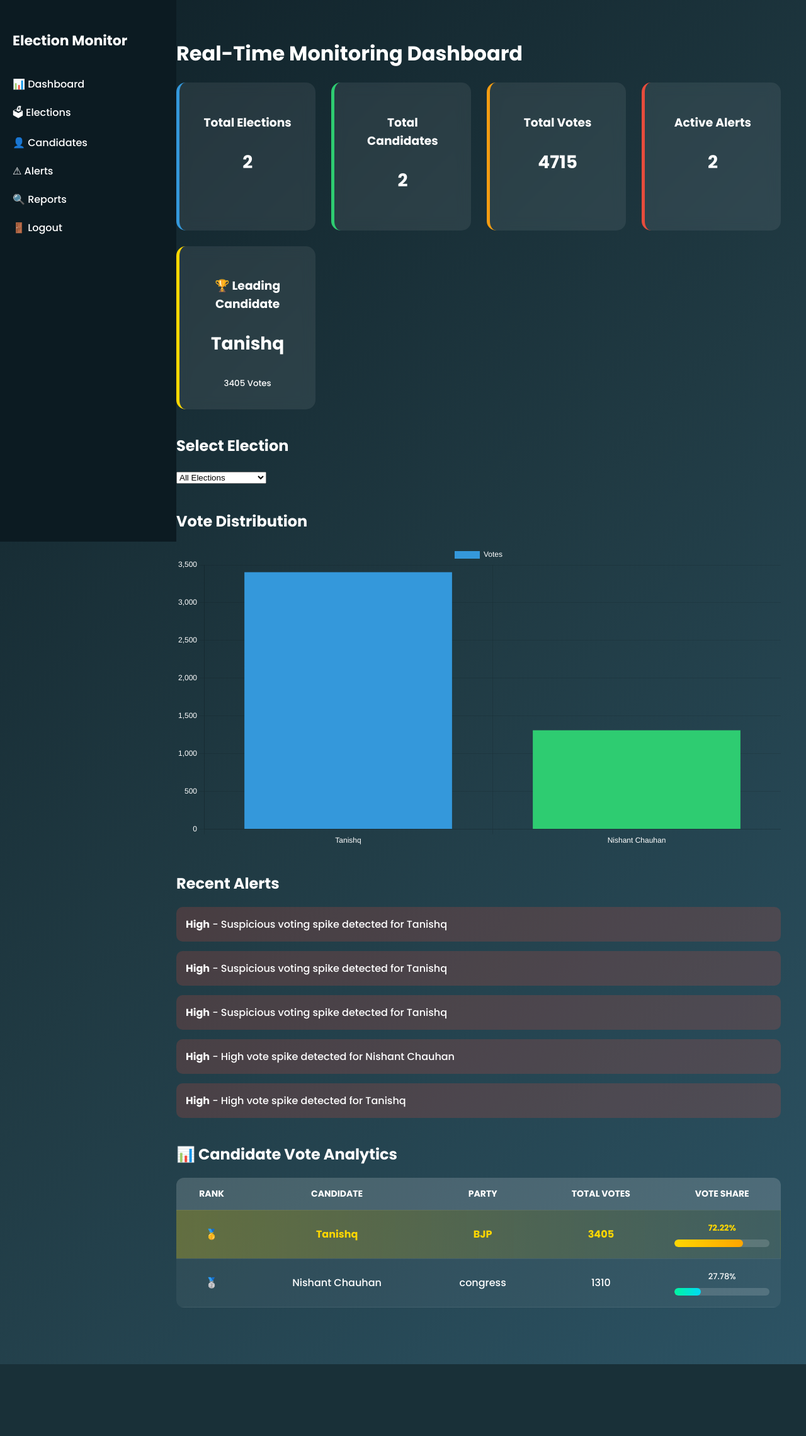
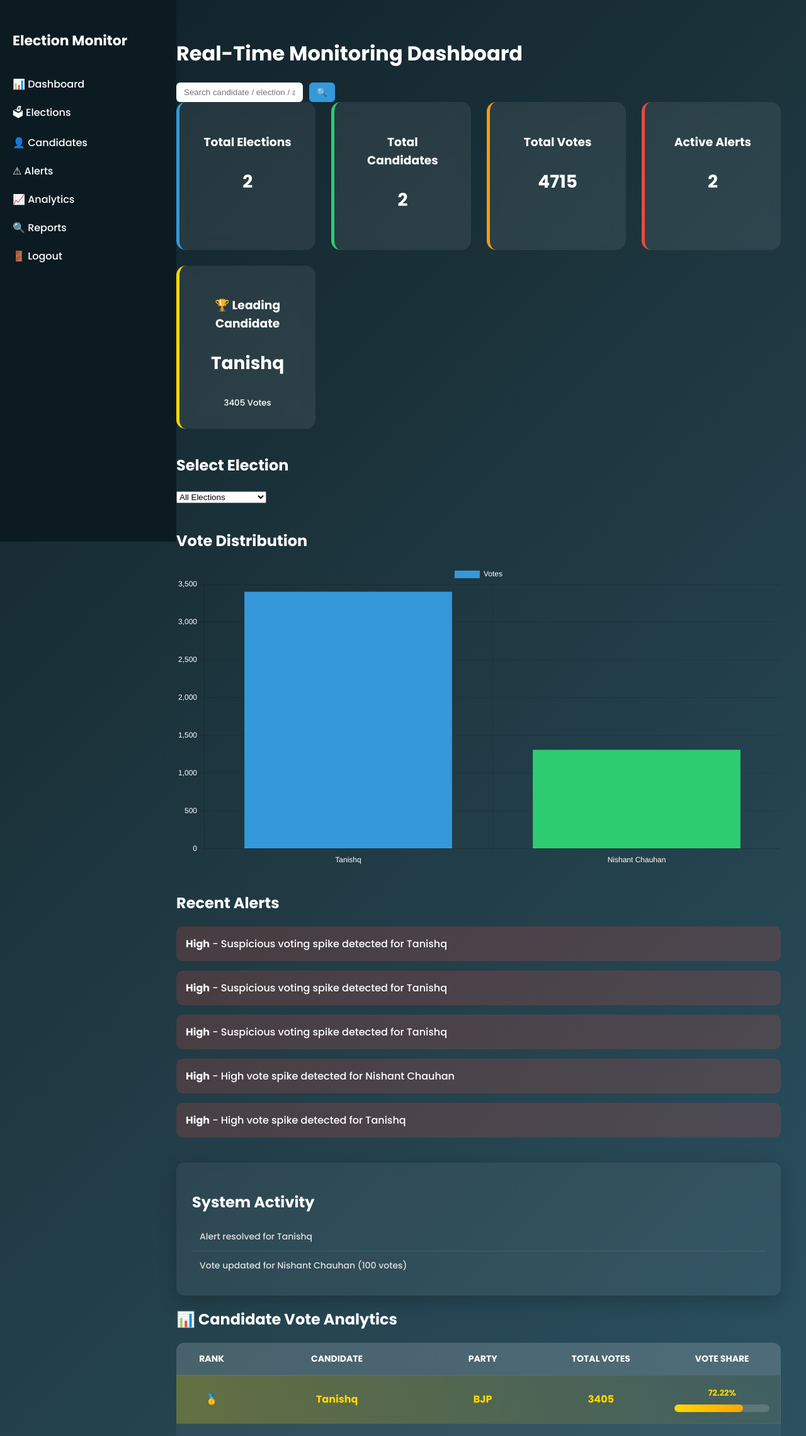
Before and after one commit to Nishant607/Real-time-Election-Data-Monitoring-System, a Django app: page / in a window 1280 px wide. Shown: the top 2280 px of the page at 63% size. Before the commit the page ends 2166 px from the top, so only its background shows below. Run offline with Django 5.2, Linux system fonts and the light colour scheme; a user stored in the database is signed in; data comes from the database, SQL or seed files in the repository; both versions use the stored data as it was after the commit.

Commit message:
Advanced monitoring features added (analytics, activity logs, search, auto chart)

```diff
--- a/core/static/core/css/dashboard.css
+++ b/core/static/core/css/dashboard.css
@@ -253,3 +253,64 @@ body {
 .report-btn:hover{
     background:#d35400;
 }
+
+
+.activity-section {
+
+margin-top: 30px;
+
+background: rgba(255,255,255,0.05);
+
+padding: 25px;
+
+border-radius: 12px;
+
+backdrop-filter: blur(6px);
+
+box-shadow: 0 10px 30px rgba(0,0,0,0.2);
+
+}
+
+
+.activity-section h2{
+color:white;
+margin-bottom:15px;
+}
+
+
+.activity-box {
+
+padding: 12px;
+
+border-bottom: 1px solid rgba(255,255,255,0.1);
+
+font-size: 14px;
+
+color: #e0e0e0;
+
+}
+
+
+.activity-box:last-child{
+border-bottom:none;
+}
+
+.search-box{
+display:flex;
+gap:10px;
+}
+
+.search-box input{
+padding:8px 12px;
+border-radius:6px;
+border:none;
+}
+
+.search-box button{
+padding:8px 12px;
+border:none;
+background:#3498db;
+color:white;
+border-radius:6px;
+cursor:pointer;
+}
--- a/core/templates/dashboard.html
+++ b/core/templates/dashboard.html
@@ -7,7 +7,6 @@
 
 <link rel="stylesheet" href="{% static 'core/css/dashboard.css' %}">
 
-    <!-- Chart.js CDN -->
 <script src="https://cdn.jsdelivr.net/npm/chart.js"></script>
 
 <script defer src="{% static 'core/js/dashboard.js' %}"></script>
@@ -15,27 +14,46 @@
 <link href="https://fonts.googleapis.com/css2?family=Poppins:wght@300;500;700&display=swap" rel="stylesheet">
 </head>
 
+
 <body>
 
 <!-- SIDEBAR -->
 <div class="sidebar">
 <h2>Election Monitor</h2>
+
 <ul>
 <li>📊 Dashboard</li>
 <li>🗳 Elections</li>
 <li>👤 Candidates</li>
 <li><a href="/alerts/">⚠ Alerts</a></li>
+<li><a href="/analytics/">📈 Analytics</a></li>
 <li>🔍 Reports</li>
 <li><a href="/logout/">🚪 Logout</a></li>
 </ul>
+
 </div>
+
+
 
 <!-- MAIN CONTENT -->
 <div class="main">
 
 <div class="topbar">
+
 <h1>Real-Time Monitoring Dashboard</h1>
+
+<!-- 🔍 SEARCH BAR -->
+<form action="/search/" method="get" class="search-box">
+
+<input type="text" name="q" placeholder="Search candidate / election / alert">
+
+<button type="submit">🔍</button>
+
+</form>
+
 </div>
+
+
 
 <!-- STAT CARDS -->
 <div class="cards">
@@ -60,18 +78,23 @@
 <p>{{ alerts }}</p>
 </div>
 
-            <!-- 🏆 LEADING CANDIDATE CARD -->
+
 <div class="card gold">
+
 <h3>🏆 Leading Candidate</h3>
+
 {% if leading_candidate %}
 <p>{{ leading_candidate.candidate__name }}</p>
 <small>{{ leading_candidate.total_votes }} Votes</small>
 {% else %}
 <p>No Data</p>
 {% endif %}
+
 </div>
 
 </div>
+
+
 
 <!-- ELECTION SELECTOR -->
 <div class="chart-container">
@@ -79,7 +102,9 @@
 <h2>Select Election</h2>
 
 <form method="get">
+
 <select name="election" onchange="this.form.submit()">
+
 <option value="">All Elections</option>
 
 {% for e in elections_list %}
@@ -90,40 +115,79 @@
 {% endfor %}
 
 </select>
+
 </form>
 
 </div>
 
+
+
 <!-- CHART -->
 <div class="chart-container">
+
 <h2>Vote Distribution</h2>
+
 <canvas id="voteChart"></canvas>
+
 </div>
-        {% if user.groups.all.0.name == "Admin" %}
+
+
+
+{% if request.user.groups.all.0.name == "Admin" %}
+
 <a href="{% url 'export_report' %}" class="report-btn">
-             Download Election Report (PDF)
+📄 Download Election Report (PDF)
 </a>
+
 {% endif %}
+
+
 
 <!-- ALERT SECTION -->
 <div class="alert-section">
+
 <h2>Recent Alerts</h2>
 
 {% for alert in recent_alerts %}
+
 <div class="alert-box">
 <strong>{{ alert.severity }}</strong> - {{ alert.message }}
 </div>
+
 {% empty %}
-            <div class="no-alert">No recent alerts.</div>
+
+<div class="no-alert">
+No recent alerts
+</div>
+
 {% endfor %}
 
 </div>
 
-<!-- 🔥 ADVANCED CANDIDATE ANALYTICS TABLE -->
+
+
+<!-- SYSTEM ACTIVITY -->
+<div class="activity-section">
+
+<h2>System Activity</h2>
+
+{% for act in recent_activity %}
+<div class="activity-box">
+{{ act.action }}
+</div>
+{% endfor %}
+
+</div>
+
+
+
+<!-- CANDIDATE ANALYTICS TABLE -->
 <div class="candidate-table">
+
 <h2>📊 Candidate Vote Analytics</h2>
 
 <table class="vote-table">
+
 <tr>
 <th>Rank</th>
 <th>Candidate</th>
@@ -133,55 +197,74 @@
 </tr>
 
 {% for c in candidate_votes %}
+
 <tr {% if leading_candidate and c.candidate__id == leading_candidate.candidate__id %}class="winner"{% endif %}>
 
-            <!-- Rank -->
 <td>
-                {% if forloop.first %}
+
+{% if c.rank == 1 %}
 🥇
-                {% elif forloop.counter == 2 %}
+{% elif c.rank == 2 %}
 🥈
-                {% elif forloop.counter == 3 %}
+{% elif c.rank == 3 %}
 🥉
 {% else %}
-                    {{ forloop.counter }}
+{{ c.rank }}
 {% endif %}
+
 </td>
 
 <td>{{ c.candidate__name }}</td>
+
 <td>{{ c.candidate__party }}</td>
+
 <td>{{ c.total_votes }}</td>
 
-            <!-- Percentage + Animated Progress -->
 <td>
+
 <div class="percentage-text">
 {{ c.percentage }}%
 </div>
 
 <div class="progress-bar">
 <div class="progress-fill"
-                         style="width: {{ c.percentage |default:0 }}%;">
+style="width: {{ c.percentage|default:0 }}%;">
 </div>
 </div>
+
 </td>
 
 </tr>
+
 {% endfor %}
+
 </table>
+
 </div>
 
-    <!-- 🔥 Dynamic Chart Data -->
+</div>
+
+
+
 {{ chart_labels|json_script:"chart-labels" }}
 {{ chart_data|json_script:"chart-data" }}
 
 <script>
-    const chartLabels = JSON.parse(document.getElementById("chart-labels").textContent);
-    const chartData = JSON.parse(document.getElementById("chart-data").textContent);
+
+const chartLabels = JSON.parse(
+document.getElementById("chart-labels").textContent
+)
+
+const chartData = JSON.parse(
+document.getElementById("chart-data").textContent
+)
 
 setTimeout(function(){
-        window.location.reload();
-    }, 5000);
+window.location.reload()
+},15000)
+
 </script>
+
 
 </body>
 </html>
--- a/core/urls.py
+++ b/core/urls.py
@@ -2,6 +2,8 @@ from django.urls import path
 from .views import dashboard, alerts_page, resolve_alert, login_view, logout_view
 from .views import vote_data_api
 from .views import export_report_pdf
+from .views import analytics_page
+from .views import search_page
 
 urlpatterns = [
     path("", dashboard, name="dashboard"),
@@ -11,4 +13,6 @@ urlpatterns = [
     path("logout/", logout_view, name="logout"),
     path('api/votes/', vote_data_api, name='vote_api'),
     path("export-report/", export_report_pdf, name="export_report"),
+    path("analytics/", analytics_page, name="analytics"),
+    path("search/", search_page, name="search"),
 ]
--- a/core/views.py
+++ b/core/views.py
@@ -1,14 +1,27 @@
-from django.shortcuts import render
-from .models import Election, VoteRecord, Candidate, Alert
-from django.db.models import Sum
-from django.shortcuts import redirect , get_object_or_404
+from django.shortcuts import render, redirect, get_object_or_404
 from django.contrib.auth.decorators import login_required
 from django.contrib.auth import authenticate, login, logout
-from django.shortcuts import redirect
 from django.contrib.auth.models import Group
+from django.http import JsonResponse, HttpResponse
+from django.db.models import Sum
+from io import BytesIO
 
+from reportlab.platypus import SimpleDocTemplate, Table, TableStyle, Paragraph, Spacer
+from reportlab.lib.pagesizes import A4
+from reportlab.lib.styles import getSampleStyleSheet
+from reportlab.lib import colors
+
+from .models import Election, VoteRecord, Candidate, Alert
+from .models import ActivityLog
+from django.db.models import Q
+
+
+# ==============================
+# Dashboard
+# ==============================
 @login_required
 def dashboard(request):
+
     elections = Election.objects.all()
     selected_election_id = request.GET.get('election')
 
@@ -20,10 +33,10 @@ def dashboard(request):
         candidates = Candidate.objects.all()
         vote_records = VoteRecord.objects.all()
 
-    # 🔥 Total Votes
+    # Total Votes
     total_votes = vote_records.aggregate(total=Sum('votes'))['total'] or 0
 
-    # 🔥 Candidate Vote Aggregation
+    # Candidate Aggregation
     candidate_votes = (
         vote_records
         .values('candidate__id', 'candidate__name', 'candidate__party')
@@ -31,48 +44,47 @@ def dashboard(request):
         .order_by('-total_votes')
     )
 
-    # 🔥 Convert to list (important for modification)
     candidate_votes = list(candidate_votes)
 
-    # 🔥 Add Percentage
-    for c in candidate_votes:
+    # Add Rank + Percentage
+    for index, c in enumerate(candidate_votes, start=1):
+
+        c['rank'] = index
+
         if total_votes > 0:
             c['percentage'] = round((c['total_votes'] / total_votes) * 100, 2)
         else:
             c['percentage'] = 0
 
-    # 🔥 Leading Candidate
+    # Leading Candidate
     leading_candidate = candidate_votes[0] if candidate_votes else None
 
-    # 🔥 Chart Data
+    # Chart Data
     chart_labels = [c['candidate__name'] for c in candidate_votes]
     chart_data = [c['total_votes'] for c in candidate_votes]
+    recent_activity = ActivityLog.objects.order_by('-created_at')[:5]
 
     context = {
-        'elections': elections.count(),
-        'elections_list': elections,
-        'selected_election_id': int(selected_election_id) if selected_election_id else None,
-        'candidates': candidates.count(),
-        'votes': total_votes,
-        'alerts': Alert.objects.filter(status='Active').count(),
-        'recent_alerts': Alert.objects.order_by('-created_at')[:5],
-        'candidate_votes': candidate_votes,
-        'leading_candidate': leading_candidate,
-        'chart_labels': chart_labels,
-        'chart_data': chart_data
-    }
+    'elections': elections.count(),
+    'elections_list': elections,
+    'selected_election_id': int(selected_election_id) if selected_election_id else None,
+    'candidates': candidates.count(),
+    'votes': total_votes,
+    'alerts': Alert.objects.filter(status='Active').count(),
+    'recent_alerts': Alert.objects.order_by('-created_at')[:5],
+    'candidate_votes': candidate_votes,
+    'leading_candidate': leading_candidate,
+    'chart_labels': chart_labels,
+    'chart_data': chart_data,
+    'recent_activity': recent_activity
+}
 
     return render(request, 'dashboard.html', context)
 
 
-from django.contrib.auth.decorators import login_required
-
-from django.contrib.auth.decorators import login_required
-from .models import Alert
-
-from django.contrib.auth.decorators import login_required
-from .models import Alert
-
+# ==============================
+# Alerts Page
+# ==============================
 @login_required
 def alerts_page(request):
 
@@ -99,10 +111,12 @@ def alerts_page(request):
     return render(request, "alerts.html", context)
 
 
+# ==============================
+# Resolve Alert
+# ==============================
 @login_required
 def resolve_alert(request, alert_id):
 
-    # 🔐 Only Admin can resolve
     if not request.user.groups.filter(name='Admin').exists():
         return redirect('alerts')
 
@@ -110,37 +124,46 @@ def resolve_alert(request, alert_id):
     alert.status = "Resolved"
     alert.save()
 
+    ActivityLog.objects.create(
+        action=f"Alert resolved for {alert.anomaly.candidate.name}"
+    )
+
     return redirect('alerts')
 
 
+# ==============================
+# Login
+# ==============================
+def login_view(request):
 
-def login_view(request):
     if request.method == "POST":
+
         username = request.POST.get("username")
         password = request.POST.get("password")
 
         user = authenticate(request, username=username, password=password)
 
-        if user is not None:
+        if user:
             login(request, user)
             return redirect('dashboard')
-        else:
-            return render(request, 'login.html', {'error': 'Invalid Credentials'})
 
-    return render(request, 'login.html')
+        return render(request, "login.html", {"error": "Invalid Credentials"})
+
+    return render(request, "login.html")
 
 
+# ==============================
+# Logout
+# ==============================
 def logout_view(request):
+
     logout(request)
     return redirect('login')
 
 
-
-
-from django.http import JsonResponse
-from django.db.models import Sum
-from .models import VoteRecord
-
+# ==============================
+# Vote Data API (for chart auto update)
+# ==============================
 def vote_data_api(request):
 
     data = (
@@ -162,22 +185,12 @@ def vote_data_api(request):
     })
 
 
-
-from django.http import HttpResponse
-from django.contrib.auth.decorators import login_required
-from django.db.models import Sum
-from reportlab.platypus import SimpleDocTemplate, Table, TableStyle, Paragraph, Spacer
-from reportlab.lib.pagesizes import A4
-from reportlab.lib.styles import getSampleStyleSheet
-from reportlab.lib import colors
-from io import BytesIO
-from .models import VoteRecord
-
-
+# ==============================
+# Export Election Report PDF
+# ==============================
 @login_required
 def export_report_pdf(request):
 
-    # Only Admin group can export
     if not request.user.groups.filter(name='Admin').exists():
         return HttpResponse("Unauthorized", status=403)
 
@@ -189,16 +202,16 @@ def export_report_pdf(request):
     elements = []
 
     elements.append(Paragraph("Election Vote Report", styles['Title']))
-    elements.append(Spacer(1,20))
+    elements.append(Spacer(1, 20))
 
     data = (
         VoteRecord.objects
-        .values('candidate__name','candidate__party')
+        .values('candidate__name', 'candidate__party')
         .annotate(total_votes=Sum('votes'))
         .order_by('-total_votes')
     )
 
-    table_data = [["Candidate","Party","Total Votes"]]
+    table_data = [["Candidate", "Party", "Total Votes"]]
 
     for row in data:
         table_data.append([
@@ -210,10 +223,10 @@ def export_report_pdf(request):
     table = Table(table_data)
 
     table.setStyle(TableStyle([
-        ("BACKGROUND",(0,0),(-1,0),colors.grey),
-        ("TEXTCOLOR",(0,0),(-1,0),colors.white),
-        ("GRID",(0,0),(-1,-1),1,colors.black),
-        ("ALIGN",(2,1),(2,-1),"CENTER")
+        ("BACKGROUND", (0, 0), (-1, 0), colors.grey),
+        ("TEXTCOLOR", (0, 0), (-1, 0), colors.white),
+        ("GRID", (0, 0), (-1, -1), 1, colors.black),
+        ("ALIGN", (2, 1), (2, -1), "CENTER")
     ]))
 
     elements.append(table)
@@ -223,7 +236,83 @@ def export_report_pdf(request):
     pdf = buffer.getvalue()
     buffer.close()
 
-    response = HttpResponse(pdf,content_type="application/pdf")
+    response = HttpResponse(pdf, content_type="application/pdf")
     response["Content-Disposition"] = 'attachment; filename="election_report.pdf"'
 
     return response
+
+
+
+
+
+@login_required
+def analytics_page(request):
+
+    analytics_data = (
+        VoteRecord.objects
+        .values('candidate__name')
+        .annotate(total_votes=Sum('votes'))
+        .order_by('-total_votes')
+    )
+
+    labels = []
+    votes = []
+
+    for item in analytics_data:
+        labels.append(item['candidate__name'])
+        votes.append(item['total_votes'])
+
+    total_votes = sum(votes)
+
+    total_candidates = len(analytics_data)
+
+    leader = analytics_data[0]['candidate__name'] if analytics_data else "N/A"
+
+    context = {
+        "labels": labels,
+        "votes": votes,
+        "analytics_data": analytics_data,
+        "total_votes": total_votes,
+        "total_candidates": total_candidates,
+        "leader": leader
+    }
+
+    return render(request,"analytics.html",context)
+
+
+
+
+
+
+@login_required
+def search_page(request):
+
+    query = request.GET.get("q")
+
+    candidates = []
+    elections = []
+    alerts = []
+
+    if query:
+
+        candidates = Candidate.objects.filter(
+            Q(name__icontains=query) |
+            Q(party__icontains=query)
+        )
+
+        elections = Election.objects.filter(
+            name__icontains=query
+        )
+
+        alerts = Alert.objects.filter(
+            message__icontains=query
+        )
+
+    context = {
+        "query": query,
+        "candidates": candidates,
+        "elections": elections,
+        "alerts": alerts
+    }
+
+    return render(request,"search.html",context)
```
Also changed, not shown: core/admin.py (+8 -1 lines), core/models.py (+26 -5 lines), core/templates/analytics.html (added, +158 -0 lines), core/templates/search.html (added, +49 -0 lines), election_monitor/settings.py (+12 -0 lines), core/migrations/0003_activitylog.py (added), db.sqlite3. Lines whose indentation alone changed are shown as unchanged.
